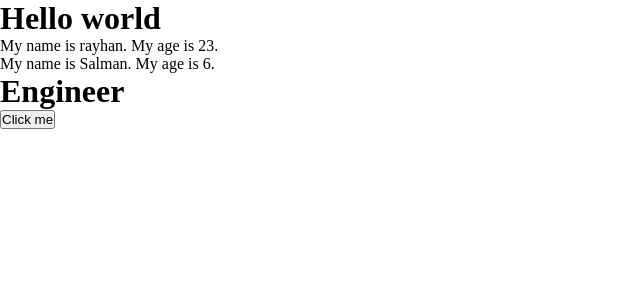
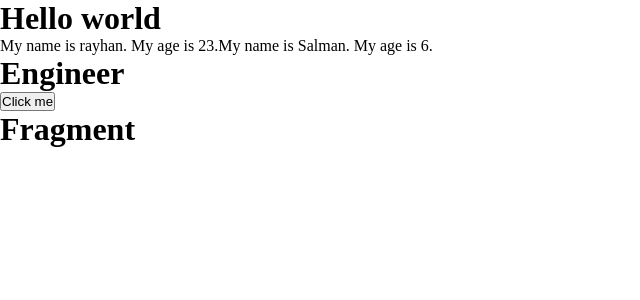
Before and after one commit to SayedUddinRayhan/React-Learning, a React (Create React App) app in the folder 01/first_app/: page / in a window 1280 px wide. Shown: the top 300 px of the page, without its empty margins (0-640 px from the left). Built offline with nearby package versions, Linux system fonts and the light colour scheme.

Commit message:
Learned Fragment

```diff
--- a/01/first_app/src/App.js
+++ b/01/first_app/src/App.js
@@ -1,16 +1,19 @@
+import React from 'react';
 import logo from './logo.svg';
 import './App.css';
 import Home from './Pages/Home';
 import About from './Pages/About';
 import Contact from './Pages/Contact';
+import Fragment from './Pages/Fragment';
 
 function App() {
   return (
-    <div className="App">
+    <React.Fragment>
       <h1>Hello world</h1>
       <Home />
       <About />
-    </div>
+      <Fragment />
+    </React.Fragment>
   );
 }
 
--- a/01/first_app/src/Pages/About.jsx
+++ b/01/first_app/src/Pages/About.jsx
@@ -17,12 +17,14 @@ export default class About extends Component {
             }
         )
     }
+
+    btn = this.btn1.bind(this, this.prof)
     render() {
         return (
-            <div>
+            <>
                 <h1>{this.state.profession}</h1>
-                <button onClick={this.btn1.bind(this, this.prof)}>Click me</button>
-            </div>
+                <button onClick={this.btn}>Click me</button>
+            </>
         )
     }
 }
--- a/01/first_app/src/Pages/Contact.jsx
+++ b/01/first_app/src/Pages/Contact.jsx
@@ -1,9 +1,14 @@
 import React from 'react'
+import Fragment from './Fragment';
 
 function Contact(props) {
     return (
-        <div>My name is {props.name}. My age is {props.age}.</div>
+        <>
+            My name is {props.name}. My age is {props.age}.
+        </>
     )
 }
 
 export default Contact
+
+//Fragment shortcut <></>
--- /dev/null
+++ b/01/first_app/src/Pages/Fragment.jsx
@@ -0,0 +1,11 @@
+import React from 'react'
+
+function Fragment() {
+    return (
+        <React.Fragment>
+            <h1>Fragment</h1>
+        </React.Fragment>
+    )
+}
+
+export default Fragment
--- a/01/first_app/src/Pages/Home.jsx
+++ b/01/first_app/src/Pages/Home.jsx
@@ -3,11 +3,11 @@ import Contact from "./Contact";
 
 function Home() {
     return (
-        <div>
+        <>
             <Contact name='rayhan' age='23' />
             <Contact name='Salman' age='6' />
 
-        </div>
+        </>
     );
 }
 
```
